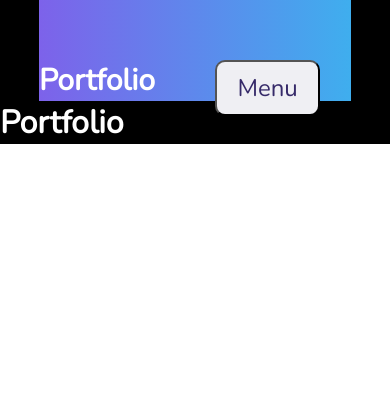
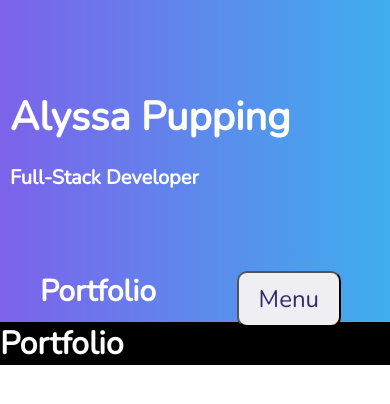
Before and after one commit to ajpupping/react-portfolio, a React (Vite) app: page / in a window 390 px wide. Shown: the top 404 px of the page. Built offline with nearby package versions, Linux system fonts and the light colour scheme.

Commit message:
moved navbar into header component, updated styles

```diff
--- a/src/App.jsx
+++ b/src/App.jsx
@@ -6,11 +6,12 @@ import ContactPage from './components/Contact.jsx';
 import ResumePage from './components/Resume.jsx';
 
 import styles from './styles/App.module.css';
-import { Navbar } from './components/Navbar.jsx';
+
+import { Header } from './components/Header.jsx';
 
 function App() {
     return <div className={styles.App}>
-        <Navbar />
+        <Header />
         <Routes>
             <Route path="/" element={<PortfolioPage />} />
             <Route path="/about" element={<AboutPage />} />
--- a/src/components/Header.jsx
+++ b/src/components/Header.jsx
@@ -1,19 +1,23 @@
 // Should appear on multiple pages
 // Include developer name
 // Include navigation with titles
-    // About Me, Portfolio, Contact, Resume
+// About Me, Portfolio, Contact, Resume
 
-    import React from 'react';
+import React from 'react';
 
 import styles from '../styles/Header.module.css';
 
+import { Navbar } from './Navbar.jsx';
 
-function Header() {
+export const Header = () => {
     return (
-        <div className={styles.App}>
-            <h1>Alyssa Pupping</h1>
-        </div>
+        <section>
+            <div className={styles.Header}>
+                <h1 className={styles.title}>Alyssa Pupping</h1>
+                <p className={styles.tagline}>Full-Stack Developer</p>
+            </div>
+            <Navbar />
+
+        </section>
     );
-}
-
-export default Header;
+};
--- a/src/components/Navbar.jsx
+++ b/src/components/Navbar.jsx
@@ -25,7 +25,7 @@ export const Navbar = () => {
                 </button>
                 <ul className={`${styles.menuItems} ${menuOpen ? styles.menuOpen : ''}`}
                     onClick={() => setMenuOpen(false)}>
-                    <li><Link to ="/about">About Me</Link></li>
+                    <li><Link to="/about">About Me</Link></li>
                     <li><Link to="/contact">Contact Me</Link></li>
                     <li><Link to="/resume">Resume</Link></li>
                 </ul>
--- a/src/styles/Header.module.css
+++ b/src/styles/Header.module.css
@@ -0,0 +1,50 @@
+.Header {
+    position: relative;
+    display: flex;
+    align-items: center;
+    justify-content: space-between;
+    padding-top: 60px;
+    z-index: 2;
+    margin: 0;
+    background: var(-primary-color);
+    background: linear-gradient(90deg, var(--primary-color) 0%, var(--secondary-color) 100%);
+}
+
+.title {
+    font-size: 60px;
+    font-weight: 1000;
+    text-decoration: none;
+    color: var(--text-color);
+    margin-left: 30px;
+    padding: 10px;
+}
+
+.tagline {
+    font-size: 30px;
+    font-weight: 600;
+    text-decoration: none;
+    color: var(--text-color);
+    margin-left: 0;
+    margin-right: 30px;
+    padding: 10px;
+}
+
+@media screen and (max-width: 768px) {
+    .Header {
+        flex-direction: column;
+        align-items: flex-start;
+    }
+
+    .title {
+        font-size: 40px;
+        margin-left: 0;
+        margin-top: 20px;
+    }
+
+    .tagline {
+        font-size: 20px;
+        margin-left: 0;
+        margin-right: 0;
+    }
+
+}
--- a/src/styles/Navbar.module.css
+++ b/src/styles/Navbar.module.css
@@ -7,7 +7,7 @@
     justify-content: space-between;
     padding-top: 60px;
     z-index: 2;
-    margin: 0 10%;
+    margin: 0;
     background: var(-primary-color);
     background: linear-gradient(90deg, var(--primary-color) 0%, var(--secondary-color) 100%);
 }
@@ -17,10 +17,14 @@
     font-weight: 600;
     text-decoration: none;
     color: var(--text-color);
+    margin-left: 30px;
+    padding: 10px;
 }
 
 .menu {
     display: flex;
+    margin-right: 30px;
+    padding: 10px;
 }
 
 .menuBtn {
```
